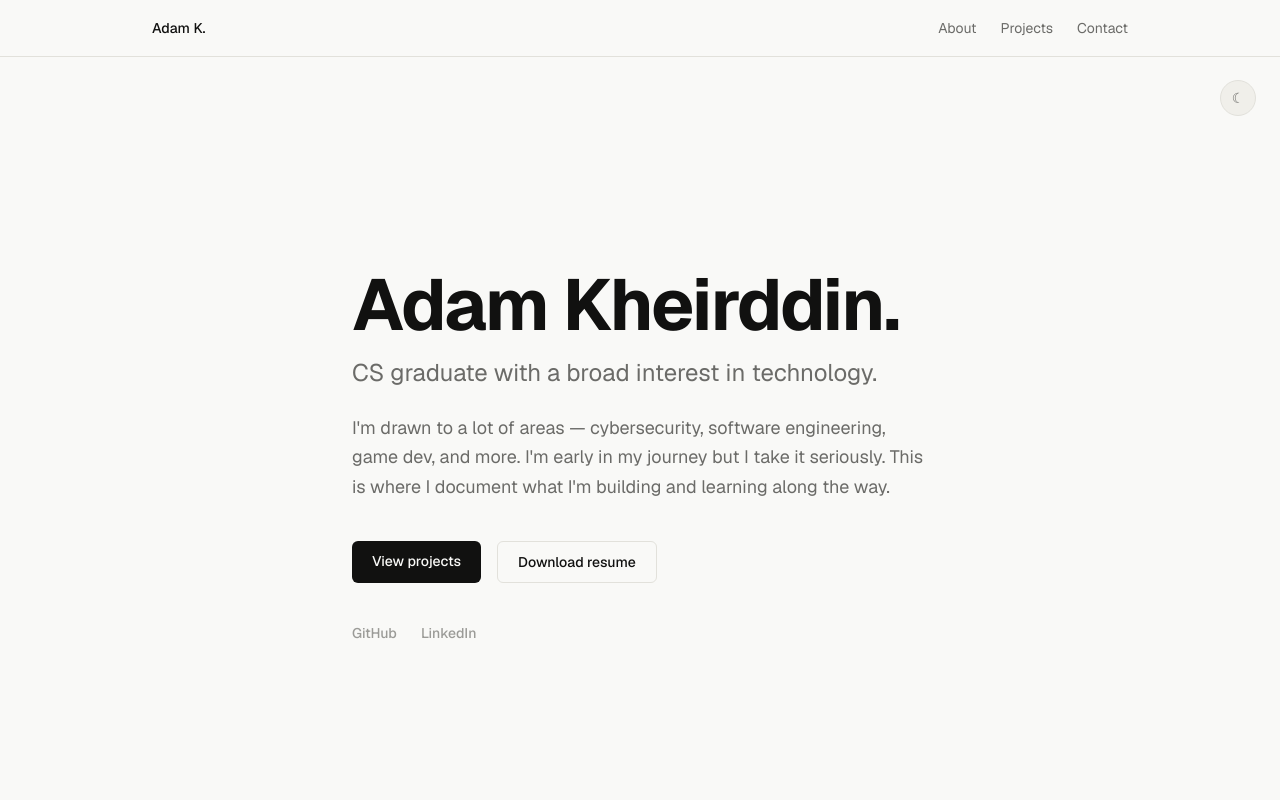
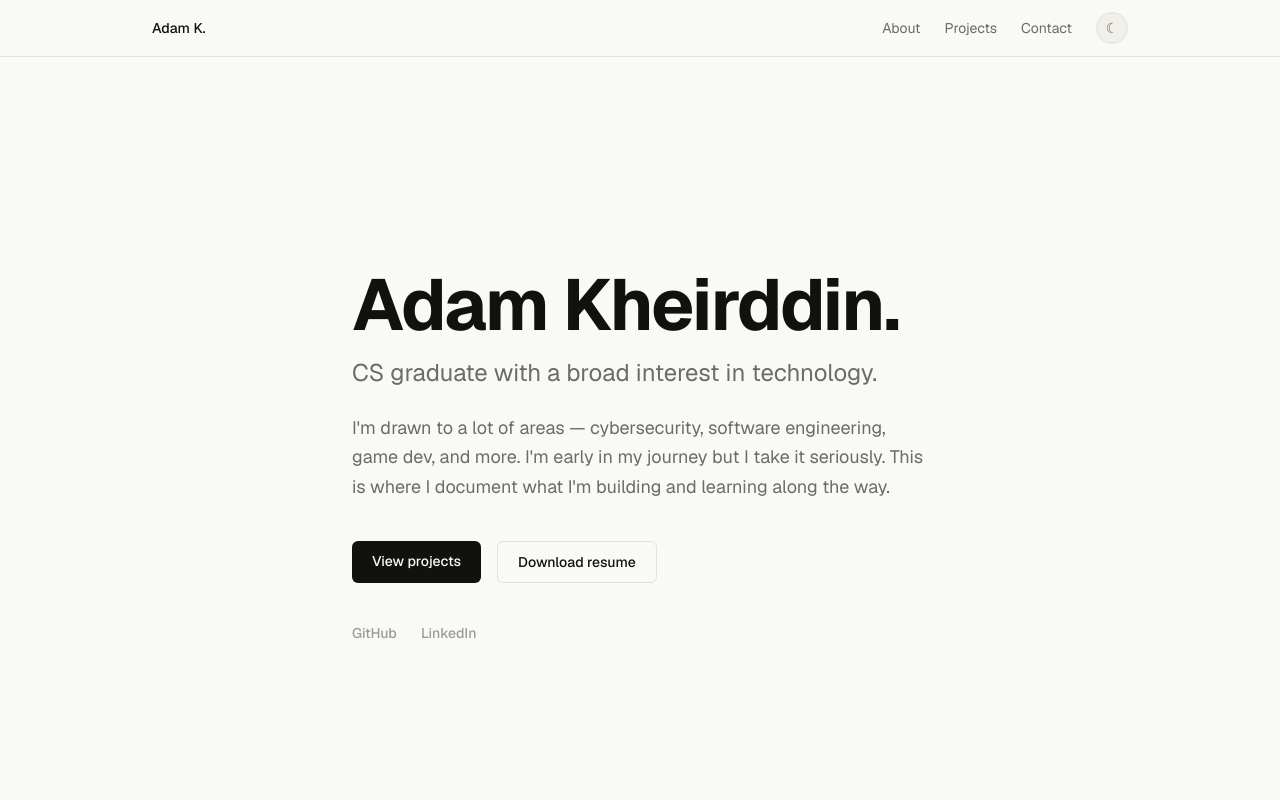
Before and after one commit to A12-arch/portfolio-web, a Next.js app: page / in a window 1280 px wide. Shown: the top 800 px of the page. Built offline with nearby package versions, Linux system fonts and the light colour scheme.

Commit message:
updated Navbar to contain the dark mode toggle and removed the toggle from Hero.tsx

```diff
--- a/src/components/Hero.tsx
+++ b/src/components/Hero.tsx
@@ -1,7 +1,3 @@
-"use client";
-
-import { useEffect, useState } from "react";
-
 const styles = {
   toggleBtn: {
     borderColor: "var(--border)",
@@ -13,41 +9,18 @@ const styles = {
     color: "var(--muted)",
     backgroundColor: "var(--background-alt)",
   },
-  dot:         { backgroundColor: "#1D9E75" },
-  name:        { color: "var(--foreground)" },
-  tagline:     { color: "var(--muted)" },
-  bio:         { color: "var(--muted)" },
-  btnPrimary:  { backgroundColor: "var(--accent)", color: "var(--accent-fg)" },
-  btnSecondary:{ borderColor: "var(--border)", color: "var(--foreground)", backgroundColor: "transparent" },
-  social:      { color: "var(--subtle)" },
+  dot: { backgroundColor: "#1D9E75" },
+  name: { color: "var(--foreground)" },
+  tagline: { color: "var(--muted)" },
+  bio: { color: "var(--muted)" },
+  btnPrimary: { backgroundColor: "var(--accent)", color: "var(--accent-fg)" },
+  btnSecondary: { borderColor: "var(--border)", color: "var(--foreground)", backgroundColor: "transparent" },
+  social: { color: "var(--subtle)" },
 };
 
 export default function Hero() {
-  const [dark, setDark] = useState(false);
-
-  useEffect(() => {
-    setDark(document.documentElement.classList.contains("dark"));
-  }, []);
-
-  function toggleTheme() {
-    const isDark = document.documentElement.classList.toggle("dark");
-    localStorage.setItem("theme", isDark ? "dark" : "light");
-    setDark(isDark);
-  }
-
   return (
     <section className="min-h-screen flex items-center relative">
-
-      {/* Dark mode toggle — top right */}
-      <button
-        onClick={toggleTheme}
-        aria-label="Toggle dark mode"
-        className="absolute top-6 right-6 w-9 h-9 rounded-full border flex items-center justify-center text-sm cursor-pointer"
-        style={styles.toggleBtn}
-      >
-        {dark ? "☀" : "☾"}
-      </button>
-
       <div className="max-w-5xl mx-auto px-6 py-24">
 
         {/* Name */}
--- a/src/components/Navbar.tsx
+++ b/src/components/Navbar.tsx
@@ -1,23 +1,54 @@
 "use client";
 
+import { useEffect, useState } from "react";
+
+const styles = {
+    nav: { borderColor: "var(--border)", backgroundColor: "var(--background)" },
+    logo: { color: "var(--foreground)" },
+    link: { color: "var(--muted)" },
+    toggle: { borderColor: "var(--border)", color: "var(--muted)", backgroundColor: "var(--background-alt)" },
+};
+
 export default function Navbar() {
+    const [dark, setDark] = useState(false);
+
+    useEffect(() => {
+        setDark(document.documentElement.classList.contains("dark"));
+    }, []);
+
+    function toggleTheme() {
+        const isDark = document.documentElement.classList.toggle("dark");
+        localStorage.setItem("theme", isDark ? "dark" : "light");
+        setDark(isDark);
+    }
+
     return (
-        <nav className="fixed top-0 left-0 right-0 z-50 border-b" style={{ borderColor: "var(--border)", backgroundColor: "var(--background)" }}>
+        <nav className="fixed top-0 left-0 right-0 z-50 border-b" style={styles.nav}>
             <div className="max-w-5xl mx-auto px-6 h-14 flex items-center justify-between">
 
                 {/* Logo / name */}
-                <a href="/" className="text-sm font-medium" style={{ color: "var(--foreground)" }}>
+                <a href="/" className="text-sm font-medium" style={styles.logo}>
                     Adam K.
                 </a>
 
-                {/* Nav links */}
+                {/* Nav links + toggle */}
                 <div className="flex items-center gap-6">
-                    <a href="#about" className="text-sm hover:underline underline-offset-4" style={{ color: "var(--muted)" }}>About</a>
-                    <a href="#projects" className="text-sm hover:underline underline-offset-4" style={{ color: "var(--muted)" }}>Projects</a>
-                    <a href="#contact" className="text-sm hover:underline underline-offset-4" style={{ color: "var(--muted)" }}>Contact</a>
+                    <a href="#about" className="text-sm hover:underline underline-offset-4" style={styles.link}>About</a>
+                    <a href="#projects" className="text-sm hover:underline underline-offset-4" style={styles.link}>Projects</a>
+                    <a href="#contact" className="text-sm hover:underline underline-offset-4" style={styles.link}>Contact</a>
+
+                    {/* Dark mode toggle */}
+                    <button
+                        onClick={toggleTheme}
+                        aria-label="Toggle dark mode"
+                        className="w-8 h-8 rounded-full border flex items-center justify-center text-sm cursor-pointer"
+                        style={styles.toggle}
+                    >
+                        {dark ? "☀" : "☾"}
+                    </button>
                 </div>
 
             </div>
         </nav>
-    )
+    );
 }
--- a/src/components/Projects.tsx
+++ b/src/components/Projects.tsx
@@ -15,7 +15,7 @@ const projects = [
     description: "Compared WPA2 and WPA3 protocols, analysed packet captures, and demonstrated how WPA2 handshakes can be cracked. A deep dive into why the upgrade to WPA3 actually matters.",
     tags: ["Cybersecurity", "Wireshark", "Network analysis"],
     type: "Research",
-    github: "pp",
+    github: "",
   },
   {
     title: "ATM Software Engineering Project",
```
